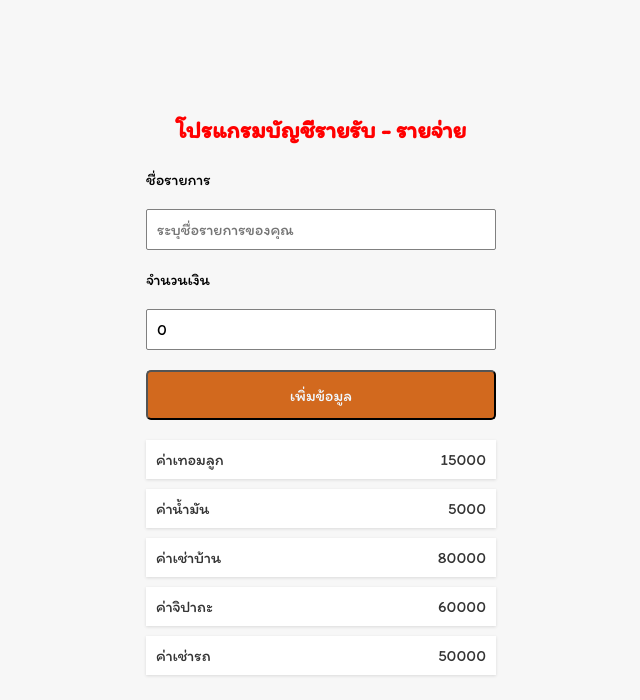
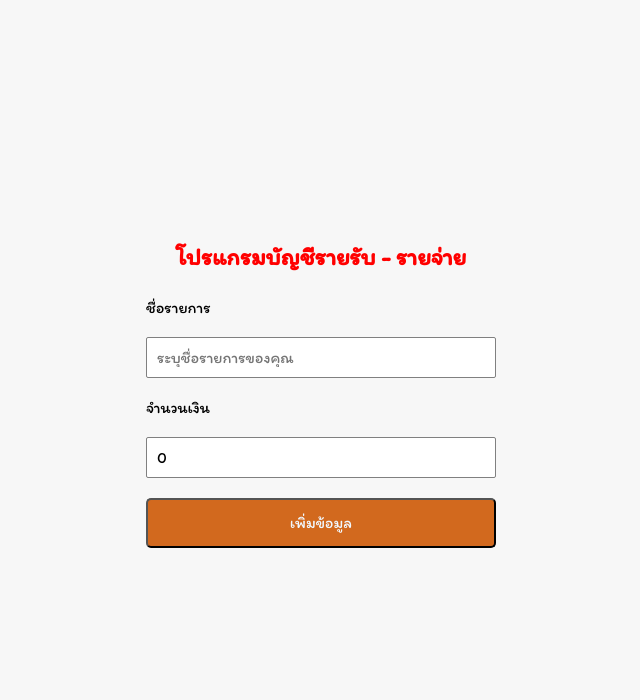
Before and after one commit to sawaros-sonpakdee/React-basic, a React (Create React App) app in the folder react-basic/: page / in a window 1280 px wide. Shown: the top 700 px of the page, without its empty margins (319-959 px from the left). Built offline with nearby package versions, Linux system fonts and the light colour scheme.

Commit message:
update useState

```diff
--- a/react-basic/src/App.js
+++ b/react-basic/src/App.js
@@ -1,7 +1,9 @@
 import './App.css';
-import React from "react";
+import React, { useState } from "react";
 import Transaction from './components/Transaction';
 import FromComponent from './components/FormComponent';
+
+// import { v4 as uuidv4 } from 'uuid';
 
 // const Title = () => <h1>โปรแกรมบัญชีรายรับ - รายจ่าย</h1>
 // const Description = () => <p>บันทึกข้อมูลบัญชีในแต่ละวัน</p>
@@ -35,11 +37,23 @@
 //transaction = child component
 function App() {
   const design = {color:'red' , textAlign:'center' , fontSize:'1.5rem'}
+  // const initData = [
+  //   {id:1,title:"ค่ารักษาพยาบาล" ,amount:2000},
+  //   {id:2,title:"จ่ายค่าประกัน",amount:300},
+  //   {id:3,title:"ค่าเดินทาง",amount:800}
+  // ]
+
+  const [items,setItems] = useState([])
+  const onAddNewItem = (newItem)=>{
+    setItems((prevItem)=>{
+      return [newItem,...prevItem]
+    })
+  }
   return (
     <div className='container'>
        <h1 style={design}>โปรแกรมบัญชีรายรับ - รายจ่าย</h1>
-       <FromComponent/>
-      <Transaction />
+       <FromComponent onAddItem={onAddNewItem}/>
+      <Transaction items={items}/>
     </div>
   );
 }
--- a/react-basic/src/components/FormComponent.js
+++ b/react-basic/src/components/FormComponent.js
@@ -1,7 +1,9 @@
 import './FormComponent.css'
 import {useState} from 'react'
+import { v4 as uuidv4 } from 'uuid';
 
-const FormComponent = () => {
+
+const FormComponent = (props) => {
     const [title, setTitle] = useState('')
     const [amount, setAmount] = useState(0)
 
@@ -15,10 +17,12 @@
         event.preventDefault()
         // console.log("บันทึกข้อมูลเรียบร้อย")
         const itemData = {
+            id:uuidv4(),
             title: title,
             amount: Number(amount)
         }
-        console.log(itemData)
+        props.onAddItem(itemData)
+        // console.log(itemData)
         setTitle('')
         setAmount(0)
     }
--- a/react-basic/src/components/Transaction.js
+++ b/react-basic/src/components/Transaction.js
@@ -1,14 +1,15 @@
 import Item from "./Item";
 import './Transaction.css';
-import { v4 as uuidv4 } from 'uuid';
+// import { v4 as uuidv4 } from 'uuid';
 
-const Transaction = () => {
-    const data = [{ title: "ค่าเทอมลูก", amount: 15000 },
-    { title: "ค่าน้ำมัน", amount: 5000 },
-    { title: "ค่าเช่าบ้าน", amount: 80000 },
-    { title: "ค่าจิปาถะ", amount: 60000 },
-    { title: "ค่าเช่ารถ", amount: 50000 }
-    ]
+const Transaction = (props) => {
+    // const data = [{ title: "ค่าเทอมลูก", amount: 15000 },
+    // { title: "ค่าน้ำมัน", amount: 5000 },
+    // { title: "ค่าเช่าบ้าน", amount: 80000 },
+    // { title: "ค่าจิปาถะ", amount: 60000 },
+    // { title: "ค่าเช่ารถ", amount: 50000 }
+    // ]
+    const {items} = props
 
     return (
         // <ul className="item-list">
@@ -20,10 +21,10 @@
         // </ul>
         // การ Map data
         <ul className="item-list">
-            {data.map((element) => {
+            {items.map((element) => {
                 // return  <Item title={element.title} amount = {element.amount} />
                 // return <Item {...element} key={element.id} />
-                return <Item {...element} key={uuidv4()} />
+                return <Item {...element} key={element.id} />
                 // return <Item title={element.title} amount={element.amount}  key={uuidv4()} />
             })}
         </ul>
```
